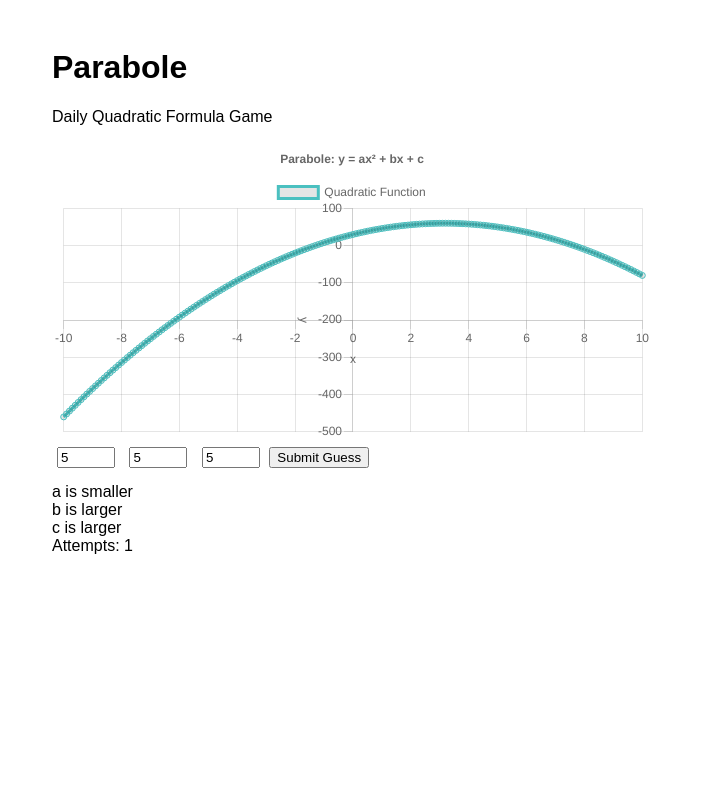
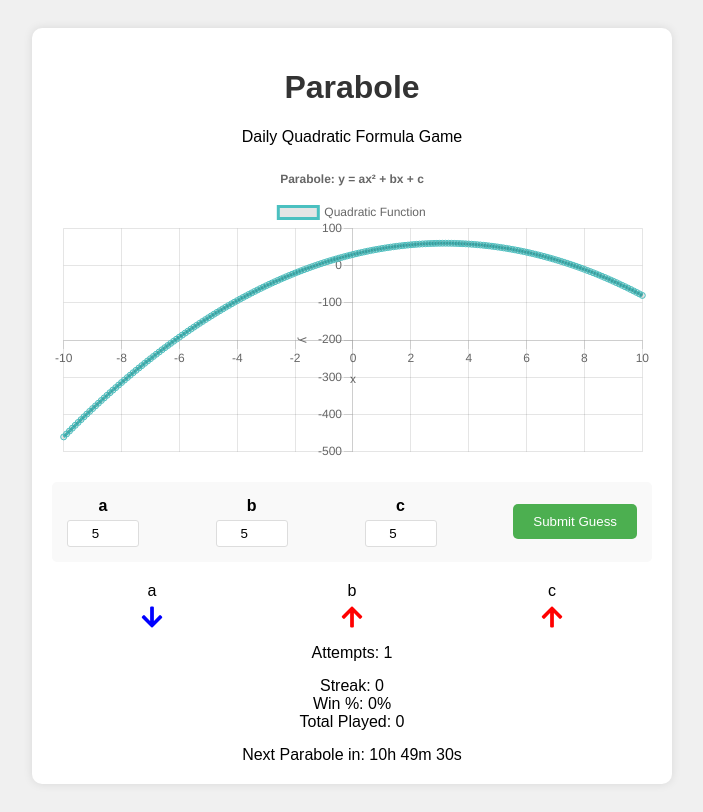
Before and after one commit to assafavital/parabole, a plain HTML site: page index.html in a window 1280 px wide. Both pictures are taken after typing "5", "5", "5" into the empty fields and a click on the button "Submit Guess". Shown: the whole page, without its empty margins (288-991 px from the left). Drawn offline with nearby package versions, Linux system fonts and the light colour scheme.

Commit message:
Visual improvements

```diff
--- a/index.html
+++ b/index.html
@@ -2,14 +2,11 @@
 <html lang="en">
 <head>
     <meta charset="UTF-8">
-    <title><!DOCTYPE html>
-        <html lang="en">
-        <head>
-        <meta charset="UTF-8">
-        <meta name="viewport" content="width=device-width, initial-scale=1.0">
-        <title>Parabole - Daily Quadratic Game</title>
+    <meta name="viewport" content="width=device-width, initial-scale=1.0">
+    <title>Parabole - Daily Quadratic Game</title>
     <script src="https://cdnjs.cloudflare.com/ajax/libs/Chart.js/3.7.1/chart.min.js"></script>
     <script src="https://cdnjs.cloudflare.com/ajax/libs/seedrandom/3.0.5/seedrandom.min.js"></script>
+    <link href="https://cdnjs.cloudflare.com/ajax/libs/font-awesome/5.15.3/css/all.min.css" rel="stylesheet">
     <style>
         body {
             font-family: Arial, sans-serif;
@@ -17,52 +14,124 @@
             flex-direction: column;
             align-items: center;
             padding: 20px;
+            background-color: #f0f0f0;
         }
         #gameContainer {
             width: 80%;
             max-width: 600px;
+            background-color: white;
+            padding: 20px;
+            border-radius: 10px;
+            box-shadow: 0 0 10px rgba(0,0,0,0.1);
+        }
+        h1 {
+            color: #333;
+            text-align: center;
+        }
+        #guessContainer {
+            display: flex;
+            justify-content: space-between;
+            align-items: center;
+            margin-top: 20px;
+            background-color: #f9f9f9;
+            padding: 15px;
+            border-radius: 5px;
+        }
+        .coefficient-input {
+            display: flex;
+            flex-direction: column;
+            align-items: center;
+        }
+        .coefficient-input label {
+            font-weight: bold;
+            margin-bottom: 5px;
         }
         input {
-            width: 50px;
-            margin: 5px;
+            width: 60px;
+            padding: 5px;
+            text-align: center;
+            border: 1px solid #ddd;
+            border-radius: 3px;
+        }
+        button {
+            padding: 10px 20px;
+            background-color: #4CAF50;
+            color: white;
+            border: none;
+            border-radius: 5px;
+            cursor: pointer;
+            transition: background-color 0.3s;
+        }
+        button:hover {
+            background-color: #45a049;
         }
         #hints {
-            margin-top: 10px;
+            margin-top: 20px;
+            display: flex;
+            justify-content: space-around;
+        }
+        .hint {
+            display: flex;
+            flex-direction: column;
+            align-items: center;
+        }
+        .hint-icon {
+            font-size: 24px;
+            margin-top: 5px;
+        }
+        #attempts, #stats, #countdown {
+            margin-top: 15px;
+            text-align: center;
         }
     </style>
 </head>
 <body>
 <div id="gameContainer">
     <h1>Parabole</h1>
-    <p>Daily Quadratic Formula Game</p>
+    <p style="text-align: center;">Daily Quadratic Formula Game</p>
     <canvas id="quadraticChart"></canvas>
     <div id="guessContainer">
-        <input type="number" id="guessA" placeholder="a">
-        <input type="number" id="guessB" placeholder="b">
-        <input type="number" id="guessC" placeholder="c">
+        <div class="coefficient-input">
+            <label for="guessA">a</label>
+            <input type="number" id="guessA" placeholder="a">
+        </div>
+        <div class="coefficient-input">
+            <label for="guessB">b</label>
+            <input type="number" id="guessB" placeholder="b">
+        </div>
+        <div class="coefficient-input">
+            <label for="guessC">c</label>
+            <input type="number" id="guessC" placeholder="c">
+        </div>
         <button onclick="checkGuess()">Submit Guess</button>
     </div>
     <div id="hints"></div>
     <div id="attempts">Attempts: 0</div>
+    <div id="stats"></div>
+    <div id="countdown"></div>
 </div>
 
 <script>
     let a, b, c;
     let attempts = 0;
     let chart;
+    let gameState = {
+        todaySolved: false,
+        streak: 0,
+        totalPlayed: 0,
+        totalSolved: 0
+    };
 
     function generateCoefficients() {
         const today = new Date();
         const seed = today.getFullYear() * 10000 + (today.getMonth() + 1) * 100 + today.getDate();
 
-        // Use the seeded random number generator
         const rng = new window.Math.seedrandom(seed);
 
         a = Math.floor(rng() * 21) - 10; // -10 to 10
         b = Math.floor(rng() * 41) - 20; // -20 to 20
         c = Math.floor(rng() * 101) - 50; // -50 to 50
 
-        // Ensure 'a' is not zero
         if (a === 0) a = 1;
     }
 
@@ -89,57 +158,96 @@
             options: {
                 responsive: true,
                 scales: {
-                    x: {
-                        type: 'linear',
-                        position: 'center',
-                        title: {
-                            display: true,
-                            text: 'x'
-                        }
-                    },
-                    y: {
-                        type: 'linear',
-                        position: 'center',
-                        title: {
-                            display: true,
-                            text: 'y'
-                        }
-                    }
+                    x: { type: 'linear', position: 'center', title: { display: true, text: 'x' } },
+                    y: { type: 'linear', position: 'center', title: { display: true, text: 'y' } }
                 },
                 plugins: {
-                    title: {
-                        display: true,
-                        text: 'Parabole: y = ax² + bx + c'
-                    }
+                    title: { display: true, text: 'Parabole: y = ax² + bx + c' }
                 }
             }
         });
     }
 
     function checkGuess() {
+        if (gameState.todaySolved) {
+            alert("You've already solved today's Parabole. Refresh the page for a new puzzle!");
+            return;
+        }
+
         attempts++;
         const guessA = parseInt(document.getElementById('guessA').value);
         const guessB = parseInt(document.getElementById('guessB').value);
         const guessC = parseInt(document.getElementById('guessC').value);
 
-        let hints = [];
-        hints.push(guessA === a ? "a is correct" : `a is ${guessA < a ? 'larger' : 'smaller'}`);
-        hints.push(guessB === b ? "b is correct" : `b is ${guessB < b ? 'larger' : 'smaller'}`);
-        hints.push(guessC === c ? "c is correct" : `c is ${guessC < c ? 'larger' : 'smaller'}`);
+        let hints = '';
+        hints += getHintHTML('a', guessA, a);
+        hints += getHintHTML('b', guessB, b);
+        hints += getHintHTML('c', guessC, c);
 
-        document.getElementById('hints').innerHTML = hints.join('<br>');
+        document.getElementById('hints').innerHTML = hints;
         document.getElementById('attempts').textContent = `Attempts: ${attempts}`;
 
         if (guessA === a && guessB === b && guessC === c) {
+            gameState.todaySolved = true;
+            gameState.streak++;
+            gameState.totalPlayed++;
+            gameState.totalSolved++;
+            updateStats();
             alert(`Congratulations! You've solved today's Parabole: ${a}x² + ${b}x + ${c}\nYou solved it in ${attempts} attempts.`);
         }
     }
 
-    // Initialize the game when the window has fully loaded
+    function getHintHTML(coefficient, guess, actual) {
+        let iconClass, color;
+        if (guess === actual) {
+            iconClass = 'fa-check';
+            color = 'green';
+        } else if (guess < actual) {
+            iconClass = 'fa-arrow-up';
+            color = 'red';
+        } else {
+            iconClass = 'fa-arrow-down';
+            color = 'blue';
+        }
+        return `
+            <div class="hint">
+                <span>${coefficient}</span>
+                <i class="hint-icon fas ${iconClass}" style="color: ${color};"></i>
+            </div>
+        `;
+    }
+
+    function updateStats() {
+        const statsDiv = document.getElementById('stats');
+        statsDiv.innerHTML = `
+            Streak: ${gameState.streak}<br>
+            Win %: ${Math.round((gameState.totalSolved / gameState.totalPlayed) * 100) || 0}%<br>
+            Total Played: ${gameState.totalPlayed}
+        `;
+    }
+
+    function updateCountdown() {
+        const now = new Date();
+        const tomorrow = new Date(now.getFullYear(), now.getMonth(), now.getDate() + 1);
+        const timeLeft = tomorrow - now;
+        const hours = Math.floor(timeLeft / (1000 * 60 * 60));
+        const minutes = Math.floor((timeLeft % (1000 * 60 * 60)) / (1000 * 60));
+        const seconds = Math.floor((timeLeft % (1000 * 60)) / 1000);
+
+        document.getElementById('countdown').textContent = `Next Parabole in: ${hours}h ${minutes}m ${seconds}s`;
+    }
+
+    function initializeGame() {
+        generateCoefficients();
+        plotQuadratic();
+        updateStats();
+        updateCountdown();
+        setInterval(updateCountdown, 1000);
+    }
+
     window.onload = function() {
         if (typeof window.Math.seedrandom === 'function') {
-            generateCoefficients();
-            plotQuadratic();
+            initializeGame();
         } else {
             console.error('seedrandom library not loaded properly');
             document.getElementById('hints').innerHTML = 'Error: Game could not be initialized. Please try refreshing the page.';
@@ -147,9 +255,4 @@
     };
 </script>
 </body>
-</html></title>
-</head>
-<body>
-
-</body>
 </html>
```
